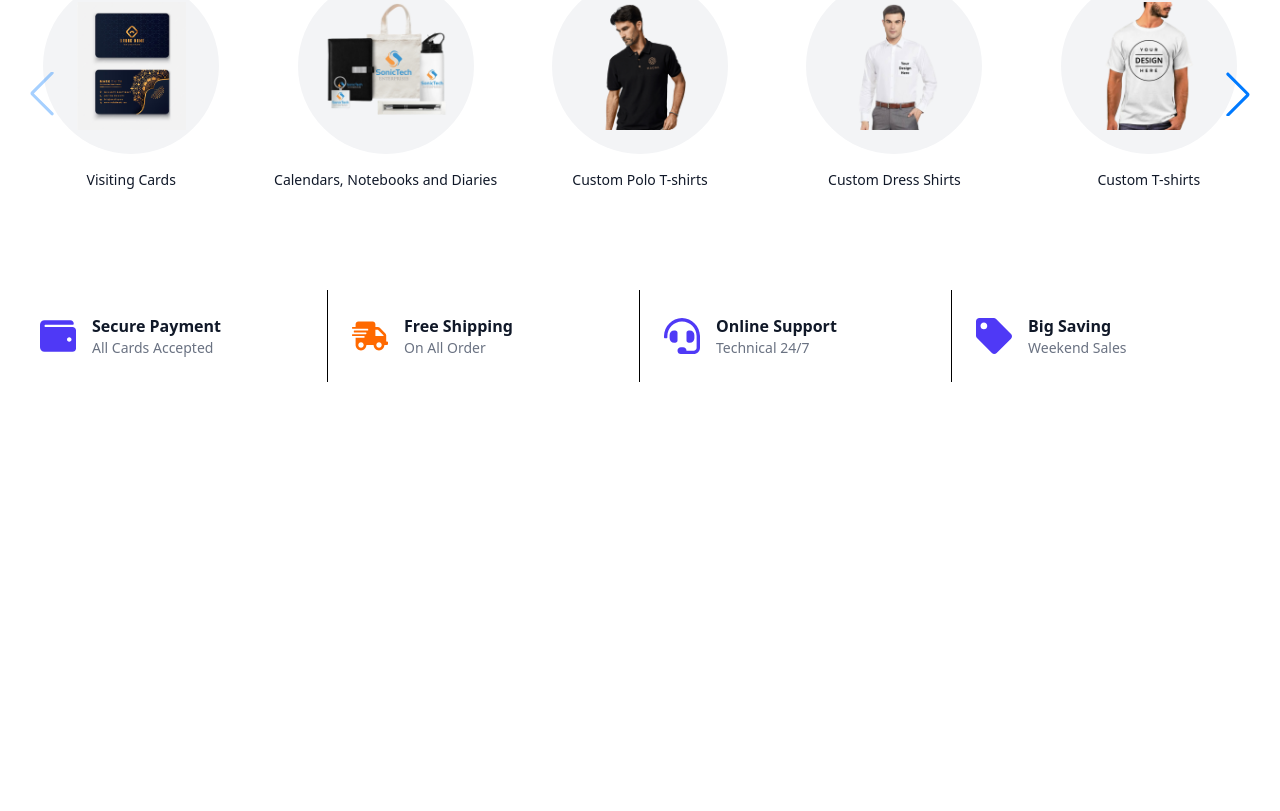
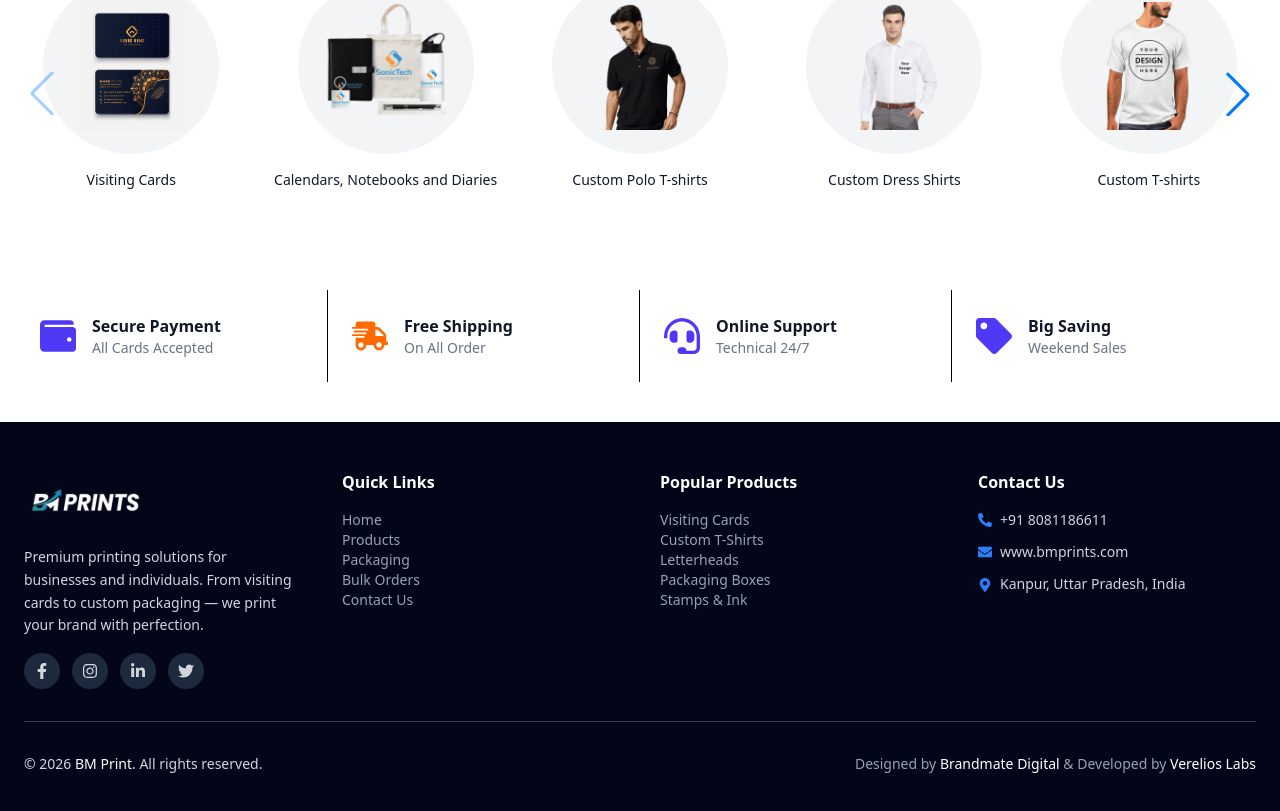
Before and after one commit to TanayTrivedi2003/bm-print, a React (Vite) app: page / in a window 1280 px wide. Shown: the part 215-1026 px from the top of the page. Before the commit the page ends 800 px from the top, so only its background shows below. Built offline with nearby package versions, Linux system fonts and the light colour scheme.

Commit message:
add footer

```diff
--- /dev/null
+++ b/src/components/Footer.jsx
@@ -0,0 +1,121 @@
+import {
+    FaFacebookF,
+    FaInstagram,
+    FaLinkedinIn,
+    FaTwitter,
+    FaPhoneAlt,
+    FaEnvelope,
+    FaMapMarkerAlt,
+} from "react-icons/fa";
+
+function Footer() {
+    return (
+        <footer className="bg-slate-950 text-gray-300">
+            <div className="mx-auto max-w-7xl px-6 py-12">
+
+                {/* Top Section */}
+                <div className="grid grid-cols-1 gap-10 md:grid-cols-4">
+
+                    {/* Brand */}
+                    <div>
+                        <img
+                            src="/images/BM-PRINTS-LOGO.png"
+                            alt="BM Print Logo"
+                            className="h-15 w-auto"
+                        />
+
+                        <p className="mt-4 text-sm leading-relaxed">
+                            Premium printing solutions for businesses and individuals.
+                            From visiting cards to custom packaging — we print your brand
+                            with perfection.
+                        </p>
+
+                        {/* Social Icons */}
+                        <div className="mt-4 flex gap-3">
+                            <a className="footer-icon"><FaFacebookF /></a>
+                            <a className="footer-icon"><FaInstagram /></a>
+                            <a className="footer-icon"><FaLinkedinIn /></a>
+                            <a className="footer-icon"><FaTwitter /></a>
+                        </div>
+                    </div>
+
+                    {/* Quick Links */}
+                    <div>
+                        <h4 className="footer-title">Quick Links</h4>
+                        <ul className="footer-list">
+                            <li>Home</li>
+                            <li>Products</li>
+                            <li>Packaging</li>
+                            <li>Bulk Orders</li>
+                            <li>Contact Us</li>
+                        </ul>
+                    </div>
+
+                    {/* Products */}
+                    <div>
+                        <h4 className="footer-title">Popular Products</h4>
+                        <ul className="footer-list">
+                            <li>Visiting Cards</li>
+                            <li>Custom T-Shirts</li>
+                            <li>Letterheads</li>
+                            <li>Packaging Boxes</li>
+                            <li>Stamps & Ink</li>
+                        </ul>
+                    </div>
+
+                    {/* Contact */}
+                    <div>
+                        <h4 className="footer-title">Contact Us</h4>
+                        <ul className="space-y-3 text-sm">
+                            <li className="flex items-center gap-2">
+                                <FaPhoneAlt className="text-blue-500" />
+                                +91 8081186611
+                            </li>
+                            <li className="flex items-center gap-2">
+                                <FaEnvelope className="text-blue-500" />
+                                www.bmprints.com
+                            </li>
+                            <li className="flex items-start gap-2">
+                                <FaMapMarkerAlt className="mt-1 text-blue-500" />
+                                Kanpur, Uttar Pradesh, India
+                            </li>
+                        </ul>
+                    </div>
+                </div>
+
+                {/* Divider */}
+                <div className="my-8 border-t border-gray-700"></div>
+
+                {/* Bottom Bar */}
+                <div className="flex flex-col items-center justify-between gap-4 text-sm md:flex-row">
+                    <p>
+                        © {new Date().getFullYear()} <span className="text-white">BM Print</span>. All rights reserved.
+                    </p>
+                    <p className="text-gray-400 text-sm">
+                        Designed by{" "}
+                        <a
+                            href="https://brandmatedigital.com"
+                            target="_blank"
+                            rel="noopener noreferrer"
+                            className="text-white hover:text-blue-400 transition"
+                        >
+                            Brandmate Digital
+                        </a>{" "}
+                        & Developed by{" "}
+                        <a
+                            href="https://www.verelios.com/"
+                            target="_blank"
+                            rel="noopener noreferrer"
+                            className="text-white hover:text-blue-400 transition"
+                        >
+                            Verelios Labs
+                        </a>
+                    </p>
+
+                </div>
+            </div>
+        </footer>
+    );
+}
+
+export default Footer;
--- a/src/components/Layout.jsx
+++ b/src/components/Layout.jsx
@@ -1,6 +1,6 @@
 import Navbar from "./Navbar";
 import CategoryBar from "./CategoryBar";
-
+import Footer from "./Footer";
 function Layout({ children }) {
     return (
         <div className="min-h-screen flex flex-col">
@@ -11,6 +11,7 @@ function Layout({ children }) {
             {/* Page Content */}
             <main className="flex-1">
                 {children}
+                <Footer />
             </main>
         </div>
     );
--- a/src/index.css
+++ b/src/index.css
@@ -7,3 +7,17 @@
   -ms-overflow-style: none;
   scrollbar-width: none;
 }
+
+.footer-title {
+  @apply mb-4 text-base font-semibold text-white;
+}
+
+.footer-list li {
+  @apply cursor-pointer text-sm text-gray-400 hover:text-white transition;
+}
+
+.footer-icon {
+  @apply flex h-9 w-9 items-center justify-center rounded-full
+         bg-slate-800 text-gray-300 hover:bg-blue-600 hover:text-white
+         transition cursor-pointer;
+}
```
